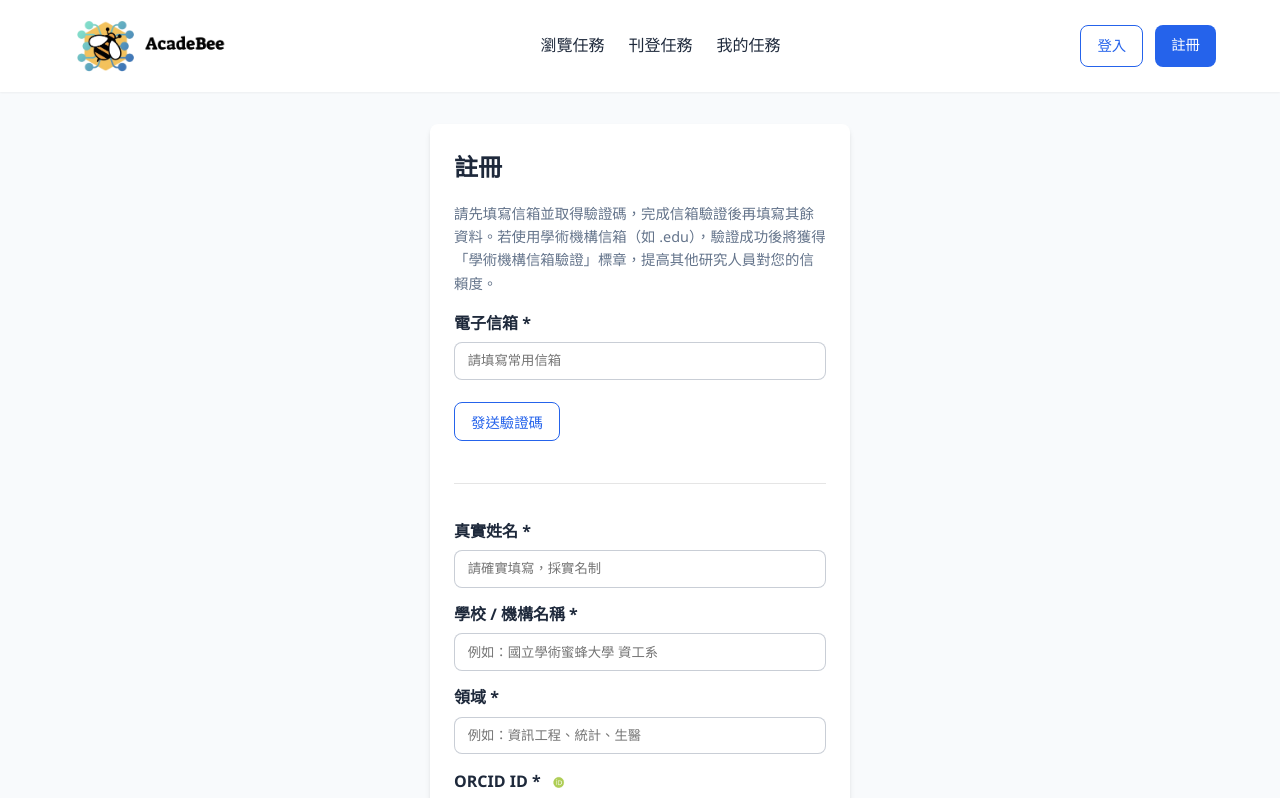
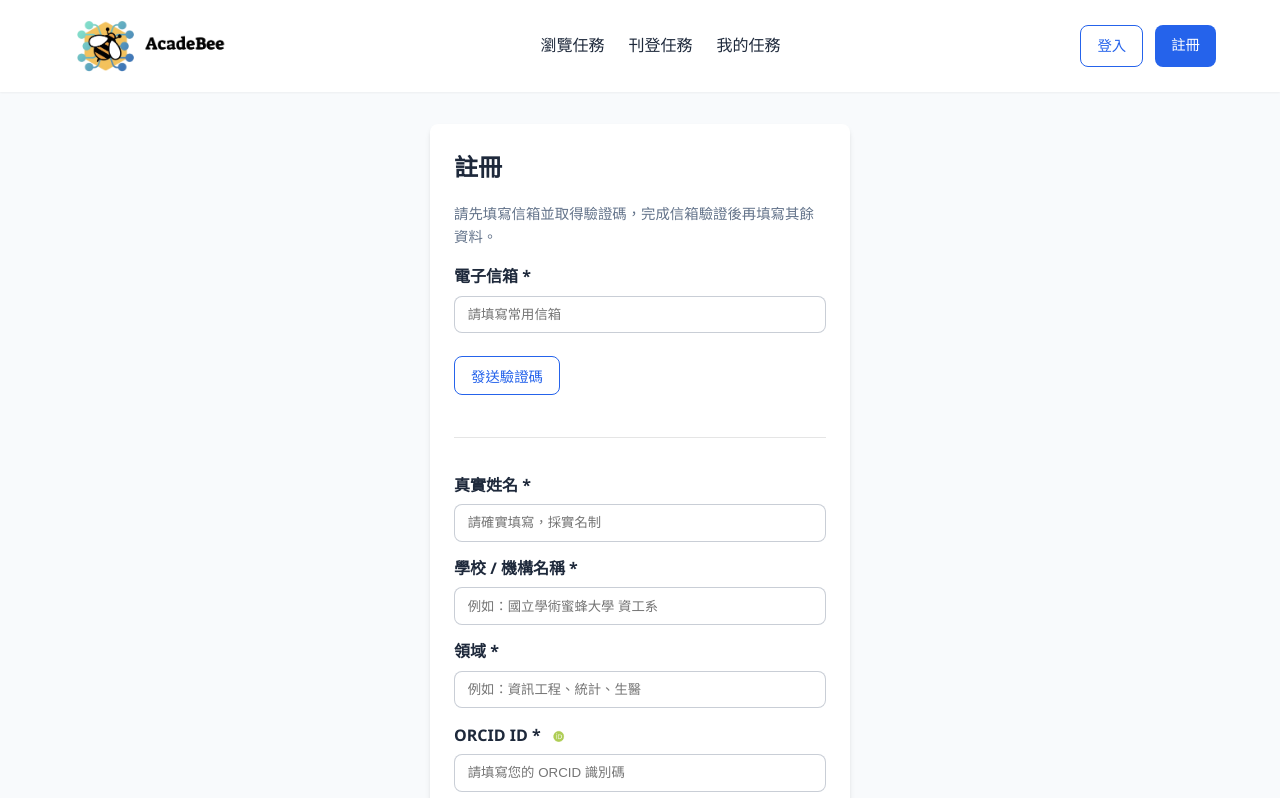
Before and after one commit to WilliamLin2000/AcadeBee-Research-Hub, a React (Vite) app: page /register in a window 1280 px wide. Shown: the top 798 px of the page. Built offline with nearby package versions, Linux system fonts and the light colour scheme; no server answers.

Commit message:
更新前端（說明這次修改）

```diff
--- a/src/pages/RegisterPage.jsx
+++ b/src/pages/RegisterPage.jsx
@@ -198,7 +198,7 @@ export default function RegisterPage() {
       <div className="auth-card">
         <h1>註冊</h1>
         <p className="auth-hint auth-hint-top">
-          請先填寫信箱並取得驗證碼，完成信箱驗證後再填寫其餘資料。若使用學術機構信箱（如 .edu），驗證成功後將獲得「學術機構信箱驗證」標章，提高其他研究人員對您的信賴度。
+          請先填寫信箱並取得驗證碼，完成信箱驗證後再填寫其餘資料。
         </p>
         <form className="auth-form" onSubmit={handleSubmit}>
           <div>
```
